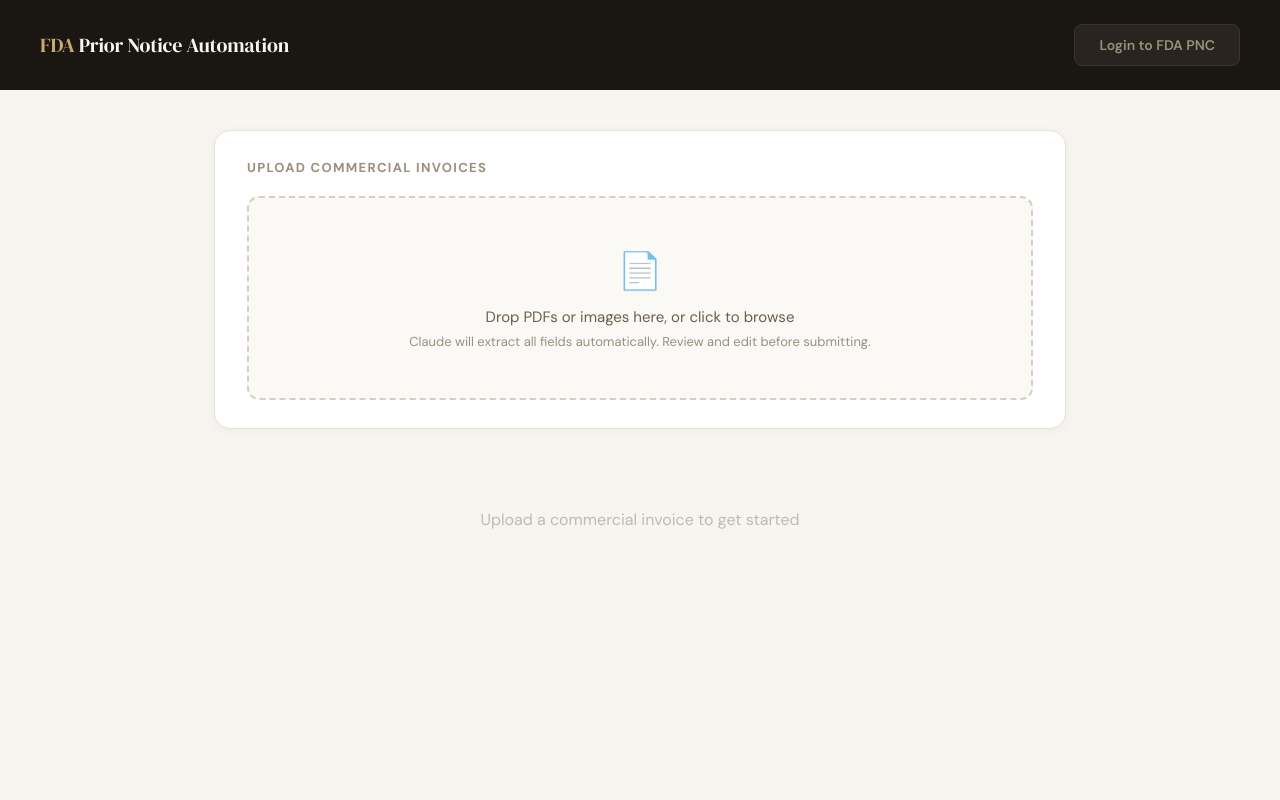
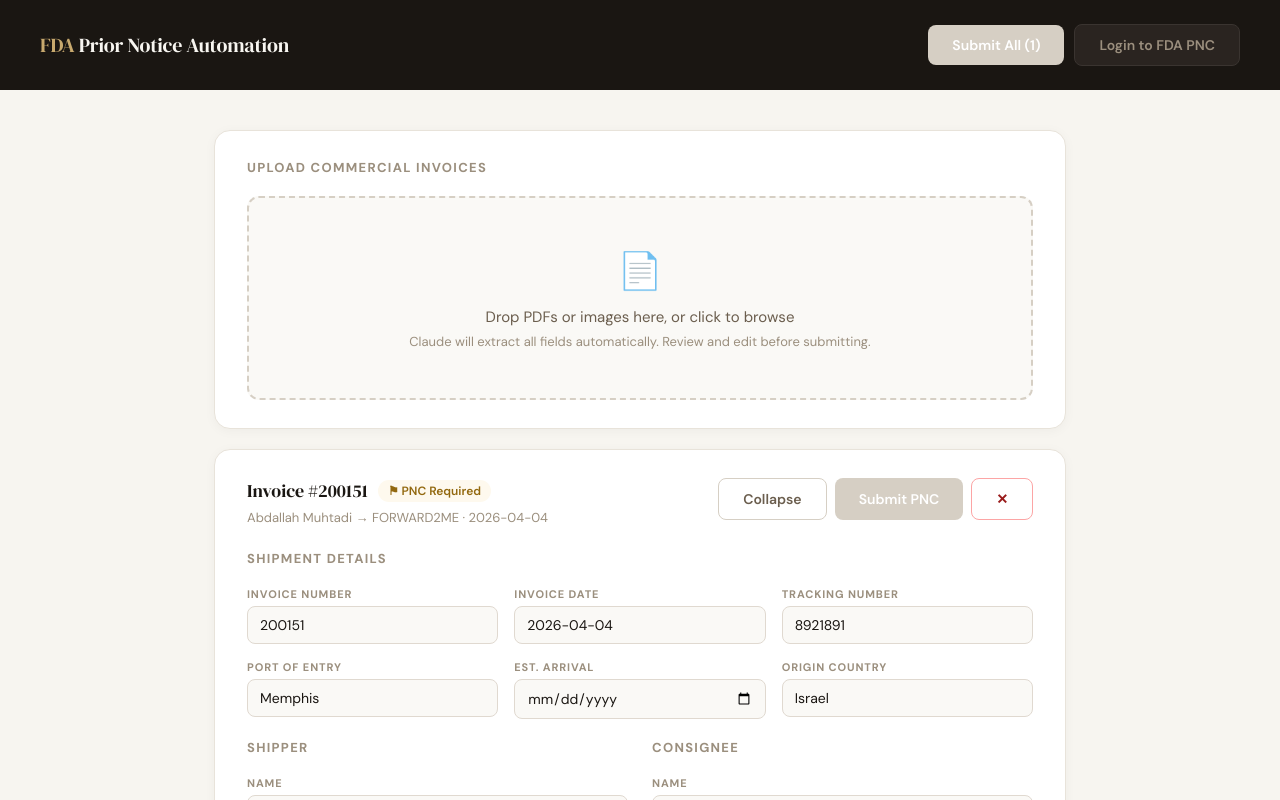
Before and after one commit to thethaersamara/fda-pnc, a React (Vite) app in the folder frontend/: page / in a window 1280 px wide. Shown: the top 800 px of the page. Built offline with nearby package versions, Linux system fonts and the light colour scheme.

Commit message:
Update App.jsx

```diff
--- a/frontend/src/App.jsx
+++ b/frontend/src/App.jsx
@@ -249,7 +249,23 @@
 }
 
 export default function App() {
-  const [invoices,    setInvoices]    = useState([]);
+const [invoices, setInvoices] = useState([{
+  invoiceNumber: "200151",
+  invoiceDate: "2026-04-04",
+  trackingNumber: "8921891",
+  portOfEntry: "Memphis",
+  estimatedArrival: "",
+  originCountry: "Israel",
+  shipper: { name: "Abdallah Muhtadi", address: "Al Zaharia 12 5", city: "Jerusalem", zip: "9730000", country: "Israel" },
+  consignee: { name: "FORWARD2ME", address: "Schwedter Allee 23", city: "Schwedt", zip: "16303", country: "Germany" },
+  items: [{ description: "Extra Virgin Olive Oil", hsCode: "1509", quantity: 1, unitValue: 6, totalValue: 6, countryOfOrigin: "Israel", needsPNC: true }],
+  totalValue: 19,
+  currency: "USD",
+  needsPNC: true,
+  pncStatus: "idle",
+  logs: []
+}]);
+
   const [dragging,    setDragging]    = useState(false);
   const [parsing,     setParsing]     = useState(false);
   const [submitting,  setSubmitting]  = useState(false);
```
